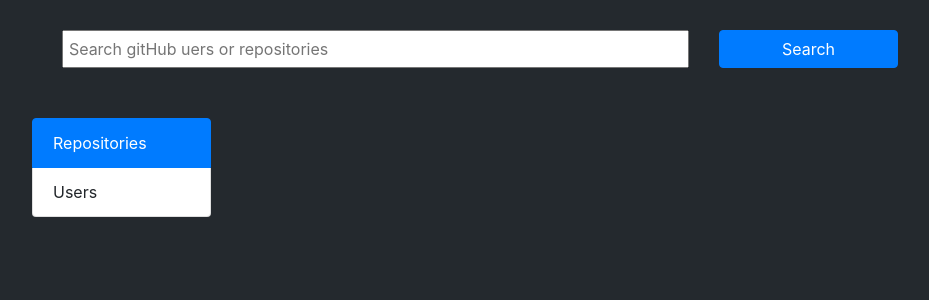
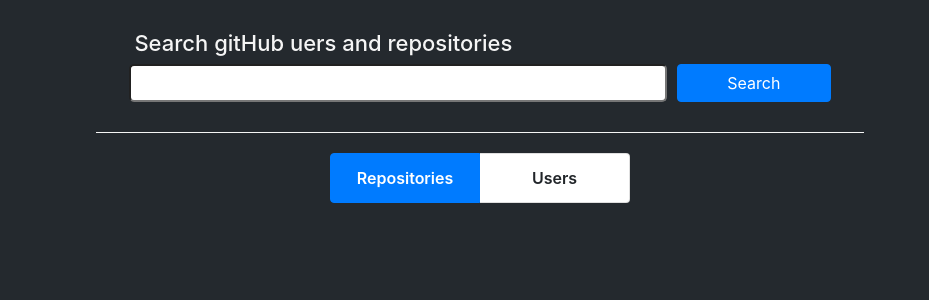
Before and after one commit to rpask00/gitsearch, a React (Create React App) app: page / in a window 1280 px wide. Shown: the top 300 px of the page, without its empty margins (160-1089 px from the left). Built offline with nearby package versions, Linux system fonts and the light colour scheme.

Commit message:
displaying users

```diff
--- a/src/components/searchScreen.css
+++ b/src/components/searchScreen.css
@@ -1,35 +1,139 @@
-.searchbar,
-.resultBox{
-    width: 70vw;
+.search-area,
+.result-area{
+    width: 60vw;
     margin-left: auto;
     margin-right: auto;
+    display: flex;
+    flex-wrap: wrap;
 }
+.search-area{
+    /* justify-content: space-between; */
+    justify-content: center;
+    margin-top: 30px;
+    padding-bottom: 30px;
+    border-bottom: 1px solid  whitesmoke ;
 
+}
 
 .searchbar{
     display: flex;
-    justify-content:  space-evenly;
-    margin-top: 30px;
+    flex-wrap: wrap;
+    width: 100%;
+    justify-content: center;
+}
+
+.searchbar-title{
+    color: whitesmoke;
+    width: 90%;
+    font-size: 22px;
 }
 
 .searchbarInput{
+    border-radius: 5px;
     width: 70%;
     padding: 5px;
 }
 
 .searchbarBtn{
+    margin-left: 10px;
+    min-width: 65px;
     width: 20%;
 }
 
-.resultBox{
-    margin-top: 50px;
+.result-area{
+    flex-direction: column;
+    align-items: center;
+}
+
+.repoistoryList,
+.usersList{
+    width: 100%;
+    display: flex;
+    align-items: center;
+    flex-direction: column;
+    margin-bottom: 50px;
+}
+
+.repository,
+.user{
+    width: 100%;
+    display: flex;
+    color: whitesmoke;
+    margin-top: 22px;
+    border-bottom: 1px solid whitesmoke;
+    flex-wrap: wrap;
+}
+
+.repository-title,
+.repository-info{
+    width: 100%;
+}
+
+.repository-title {
+    font-size: 18px;
+}
+
+.repository-title>a {
+    color: whitesmoke;
+}
+
+.repository-title>a:hover {
+    color: whitesmoke;
+}
+.repository-desc{
+    color:rgba(245, 245, 245, 0.618);
+}
+.repository-info{
+    display: flex;
+    /* justify-content: space-between; */
+    margin-bottom: 7px;
+}
+
+.repository-info div{
+    margin-right: 20px;
+}
+
+.user-image{
+    margin-right: 15px;
+    width: 100px;
+    border-radius: 50%;
+    margin-bottom: 20px;
+}
+.user{
+    min-width: 400px;
+    width: 50%;
+    align-items: center;
+    justify-content: center;
+}
+.user-login a,
+.user-login a:hover{
+    color: whitesmoke;
 }
 
 .resultlist{
-    width: 20%;
+    margin-top:20px;
+    width: 300px;
 }
 
 .resultlist li{
+    text-align: center;
     cursor: pointer;
+    float: left;
+    width: 50%;
     transition: .2s;
+    font-weight: 600;
 }
+
+.badge{background-color: rgb(72, 72, 72);}
+.Kotlin{background-color: rgb(118, 76, 0);}
+.JavaScript{background-color: rgb(151, 158, 10);}
+.Python{background-color: rgb(7, 89, 165);}
+.HTML{background-color: rgb(189, 69, 14);}
+.CSS{background-color: rgb(69, 0, 118);}
+.Java{background-color: rgb(169, 112, 6);}
+.PHP{background-color: rgb(37, 4, 128);}
+.Kotlin{background-color: rgb(118, 76, 0);}
+.TypeScript{background-color: rgb(25, 240, 236);}
+.Ruby{background-color: rgb(238, 3, 3);}
+.R{background-color: rgb(62, 88, 194);}
+.Rust{background-color: rgb(106, 54, 26);}
--- a/src/components/searchScreen.tsx
+++ b/src/components/searchScreen.tsx
@@ -3,70 +3,114 @@
 
 export interface SearchScreenProps { }
 
-export interface SearchScreenState { }
+export interface SearchScreenState {
+    fetchData: RepoData[] | UserData[],
+    mode: string,
+    queryString: string,
+}
 
 class SearchScreen extends React.Component<SearchScreenProps, SearchScreenState> {
-    state: { repos: RepoData[] } = {
-        repos: []
+    state: SearchScreenState = {
+        mode: 'repositories',
+        fetchData: [],
+        queryString: ''
     }
 
-    handleSearch = (queryString: String) => {
+    handleSearch = async (queryString: string, mode?: string) => {
         queryString = queryString.split(' ').join('+')
-        fetch('https://api.github.com/search/repositories?q=' + queryString)
-            .then(res => res.json())
-            .then(repos => {
-                this.setState({ repos: repos.items })
-            })
+        mode = (mode || this.state.mode)
+
+        let fetchData = await (await fetch('https://api.github.com/search/' + mode + '?q=' + queryString)).json()
+
+        this.setState({
+            queryString,
+            mode,
+            fetchData: fetchData.items ? fetchData.items : []
+        })
     }
 
-    handlechangeResultType(mode: Number) {
-        console.log(mode)
+    changeSearchMode = (mode: string) => {
+        const { queryString } = this.state
+        if (queryString) this.handleSearch(queryString, mode)
+        else this.setState({ mode: mode })
     }
 
     render() {
-        console.log(this.state.repos)
         return (<>
-            <SearchBar handleSearch={this.handleSearch}></SearchBar>
-
-            <div className="resultBox">
-                <ResultTypesList handlechangeResultType={this.handlechangeResultType}></ResultTypesList>
+            <div className='search-area'>
+                <SearchBar handleSearch={this.handleSearch}></SearchBar>
             </div>
-            <ReppositoriesList repos={this.state.repos}></ReppositoriesList>
+            <div className='result-area'>
+                <SearchModesList changeSearchMode={this.changeSearchMode}></SearchModesList>
+                {
+                    this.state.mode === 'users' ?
+                        <UsersList users={this.state.fetchData as UserData[]}></UsersList> :
+                        <ReppositoriesList repos={this.state.fetchData as RepoData[]}></ReppositoriesList>
+                }
+            </div>
         </>);
     }
-
-
 }
 
 interface RepoData {
     name: string,
     full_name: string,
     created_at: string,
-    owner: User,
+    owner: UserData,
     url: string,
     language: string,
     commits_url: string,
+    description: string,
+
 
 }
 
-interface User {
+interface UserData {
     login: string,
     avatar_url: string,
     repos_url: string,
     url: string,
 }
 
-const ReppositoriesList: FC<{ repos: RepoData[] }> = ({ repos }) => {
-    let reposList: JSX.Element[] = repos.map(repo => <Repository key={repo.full_name} repo={repo}></Repository>)
+const UsersList: FC<{ users: UserData[] }> = ({ users }) => {
+    let userslist: JSX.Element[] = users.map(user => <User key={user.url} user={user}></User>)
+    return <div className='usersList'>{userslist}</div>
+}
+
+
+const User: FC<{ user: UserData }> = ({ user }) => {
+    // let date = new Date(user.created_at)
     return (<>
-        {reposList}
+        <div className="user">
+            <img className='user-image' src={user.avatar_url} alt={user.login} />
+            <h1 className='user-login'>
+                <a href="">{user.login}</a>
+            </h1>
+        </div>
     </>)
 }
 
 
+const ReppositoriesList: FC<{ repos: RepoData[] }> = ({ repos }) => {
+    let reposList: JSX.Element[] = repos.map(repo => <Repository key={repo.full_name} repo={repo}></Repository>)
+    return <div className='repoistoryList'>{reposList}</div>
+}
+
+
 const Repository: FC<{ repo: RepoData }> = ({ repo }) => {
+    let date = new Date(repo.created_at)
     return (<>
-        <h1>{repo.full_name}</h1>
+        <div className="repository">
+            <h1 className='repository-title'>
+                <a href="">{repo.owner.login}</a>/
+                <a href="">{repo.name}</a>
+            </h1>
+            <p className='repository-desc'>{repo.description}</p>
+            <div className="repository-info">
+                <div className={`badge ${repo.language}`}>{repo.language}</div>
+                <div className='repository-date'>Created at {date.toLocaleDateString()}</div>
+            </div>
+        </div>
     </>)
 }
 
@@ -76,31 +120,32 @@
 
     return (<>
         <div className="searchbar">
-            <input type="text" onChange={(e) => setSearchValue(e.target.value)} className="searchbarInput" placeholder="Search gitHub uers or repositories" />
+            <h1 className='searchbar-title'>Search gitHub uers and repositories</h1>
+            <input type="text" onChange={(e) => setSearchValue(e.target.value)} className="searchbarInput" />
             <button type="button" onClick={() => props.handleSearch(queryString)} className="btn btn-primary searchbarBtn">Search</button>
         </div>
     </>);
 }
 
 
-interface resultTypeProps { handlechangeResultType: any }
-function ResultTypesList(props: resultTypeProps) {
-    const [selectedResultType, setselectedResultType] = useState(0)
+interface SearchModeProps { changeSearchMode: any }
+function SearchModesList(props: SearchModeProps) {
+    const [selectedSearchMode, setselectedSearchMode] = useState('repositories')
 
     useEffect(() => {
-        props.handlechangeResultType(selectedResultType)
-    }, [selectedResultType]);
+        props.changeSearchMode(selectedSearchMode)
+    }, [selectedSearchMode]);
 
     return (<>
-        <ul className="list-group resultlist">
+        <ul className="list-group list-group-horizontal resultlist">
             <li className={`
                 list-group-item
-                ${selectedResultType === 0 ? 'active' : ''}
-            `} onClick={() => setselectedResultType(0)}>Repositories</li>
+                ${selectedSearchMode === 'repositories' ? 'active' : ''}
+            `} onClick={() => setselectedSearchMode('repositories')}>Repositories</li>
             <li className={`
                 list-group-item
-                ${selectedResultType === 1 ? 'active' : ''}
-            `} onClick={() => setselectedResultType(1)}>Users</li>
+                ${selectedSearchMode === 'users' ? 'active' : ''}
+            `} onClick={() => setselectedSearchMode('users')}>Users</li>
         </ul>
     </>)
 }
```
Also changed, not shown: 1 other file (tests, documents, lock files or other folders).
